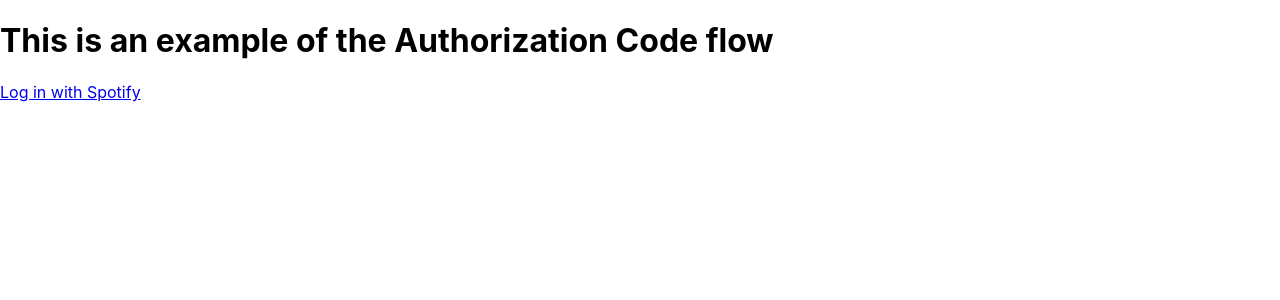
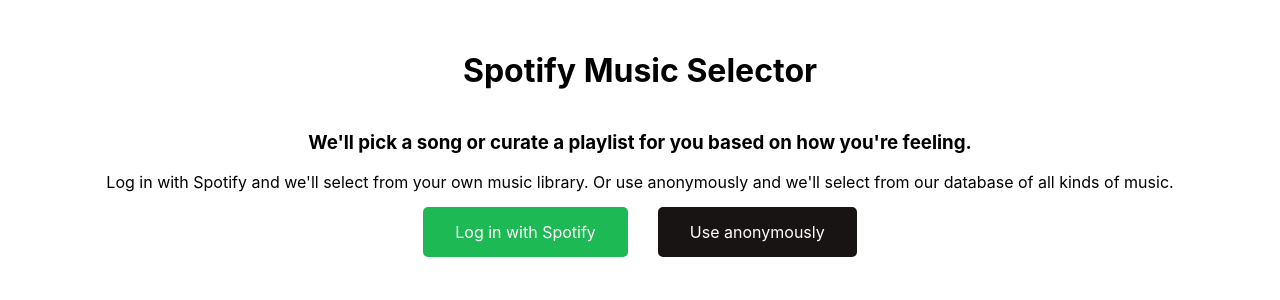
Before and after one commit to selenanguyen/Spotify-Music-Selector, a React (Create React App) app: page / in a window 1280 px wide. Shown: the top 300 px of the page. Built offline with nearby package versions, Linux system fonts and the light colour scheme.

Commit message:
new files

```diff
--- a/src/App.js
+++ b/src/App.js
@@ -1,14 +1,89 @@
 import React, { Component } from 'react';
 import logo from './logo.svg';
+import { UserView } from "./UserView.js";
 import './App.css';
 
+class QuizComponent extends Component {
+  constructor(props) {
+    super(props);
+  }
+  render() {
+    return <h3>Quiz!</h3>
+  }
+}
+class AnonymousView extends Component {
+  constructor(props) {
+    super(props);
+  }
+
+  renderQuiz() {
+    return <QuizComponent />;
+  }
+
+  render() {
+    return <><h1>this is an anonymous user</h1>
+      {this.renderQuiz()}</>
+  }
+}
+
+class LoginView extends Component {
+  constructor(props) {
+    super(props)
+  }
+  render() {
+    const buttonStyle = {
+      color: 'white',
+      border: 'none',
+      margin: '15px',
+      borderRadius: '5px',
+      padding: '15px 32px',
+      textAlign: 'center',
+      textDecoration: 'none',
+      display: 'inline-block',
+      fontSize: '16px'
+    }
+    const spotifyGreen = {
+      backgroundColor: '#1DB954'
+    }
+    const spotifyBlack = {
+      backgroundColor: '#191414'
+    }
+    const divStyle = {
+      display: 'flex',
+      flexDirection: 'row',
+      justifyContent: 'center',
+      textAlign: 'center',
+      alignItems: 'center'
+    }
+    return (
+      <div>
+        <div style={divStyle}><h1>Spotify Music Selector</h1></div>
+        <div style={divStyle}><h3>We'll pick a song or curate a playlist for you based on how you're feeling.</h3></div>
+        <div style={divStyle}><label>Log in with Spotify and we'll select from your own music library. Or use anonymously and we'll select from our database of all kinds of music.</label></div>
+        <div style={{
+          height: '100%',
+          width: '100%',
+          display: 'flex',
+          justifyContent: 'center',
+          flexDirection: 'row'
+        }}><a href="http://localhost:3001/login" style={{
+          ...buttonStyle, ...spotifyGreen
+        }} onClick={() => this.props.login(false)}>Log in with Spotify</a>
+        <a href="http://localhost:3000/#login=true" style={{
+          ...buttonStyle,
+          ...spotifyBlack
+        }} onClick={() => this.props.login(true)}>Use anonymously</a></div>
+
+      </div>
+    )
+  }
+}
 class App extends Component {
   constructor(props) {
     super(props);
     this.state = {
-      name: '',
-      greeting: ''
-
+      isLoggedIn: false,
+      isAnonymous: null
     };
     this.handleChange = this.handleChange.bind(this);
     this.handleSubmit = this.handleSubmit.bind(this);
@@ -42,6 +117,13 @@
       .then(state => this.setState(state));
   }
 
+  login(isAnonymous) {
+    this.setState({
+      isLoggedIn: true,
+      isAnonymous: isAnonymous
+    })
+  }
+
   getSongs() {
     // fetch(`/api/getSongs`)
     // .then(response => response.json())
@@ -49,11 +131,24 @@
   }
 
   render() {
+    const getComponent = () => {
+      if (this.getHashParams().token) {
+        return <UserView />
+      }
+      if (this.state.isAnonymous) {
+        return <AnonymousView />
+      }
+      return <LoginView login={this.login.bind(this)} />
+    }
     return (
-      <div id="login">
-        <h1>This is an example of the Authorization Code flow</h1>
-        <a href="http://localhost:3001/login" class="btn btn-primary">Log in with Spotify</a>
-      </div>
+      <div style={{
+        height: '100%',
+        marginTop: "30px",
+        display: 'flex',
+        alignItems: 'center',
+        justifyContent: 'center'
+      }}>{getComponent()}</div>
+    )
 
 
       // <div className="App">
@@ -83,7 +178,6 @@
       //     </a>
       //   </header>
       // </div>
-    );
   }
 }
 
--- /dev/null
+++ b/src/QuizComponent.js
@@ -0,0 +1,10 @@
+import React, { Component } from 'react';
+
+export class QuizComponent extends Component {
+  constructor(props) {
+    super(props);
+  }
+  render() {
+    return <h3>Quiz!</h3>
+  }
+}
--- /dev/null
+++ b/src/UserView.js
@@ -0,0 +1,153 @@
+import React, { Component } from 'react';
+import logo from './logo.svg';
+import './App.css';
+import { QuizComponent } from "./QuizComponent.js";
+
+class ViewPlaylists extends Component {
+  constructor(props) {
+    this.state = {
+      playlists: null
+    }
+  }
+  componentWillMount() {
+    if (!this.state.playlists) {
+      // fetch playlists and playlist tracks
+    }
+  }
+  render() {
+    return <>playlists go here</>
+  }
+}
+export class UserView extends Component {
+  constructor(props) {
+    super(props);
+    this.state = {
+      userProfile: null,
+      isViewingPlaylists: false,
+      isGettingMusic: false
+    }
+  }
+  componentWillMount() {
+    if (!this.state.userProfile) {
+      fetch(`/api/getUser`)
+      .then(response => response.json())
+      .then(jsonresponse => {
+        console.log("RECEIVED IN CLIENT:", jsonresponse);
+        this.setState({
+          ...this.state,
+          userProfile: jsonresponse
+        })
+      });
+    }
+  }
+  render() {
+    const buttonStyle = {
+      marginTop: '40px',
+      color: 'white',
+      border: 'none',
+      borderRadius: '5px',
+      padding: '15px 32px',
+      textAlign: 'center',
+      textDecoration: 'none',
+      display: 'inline-block',
+      fontSize: '16px'
+    }
+    const selectMusicButtonStyle = {
+      backgroundColor: '#555555'
+    }
+    const viewPlaylistsButtonStyle = {
+      backgroundColor: '#e7e7e7',
+      color: 'black'
+    }
+    const outerDivStyle = {
+      display: 'flex',
+      flexDirection: 'column',
+      justifyContent: 'center',
+      textAlign: 'center',
+      alignItems: 'center'
+    }
+    const rowStyle = {
+      display: 'flex',
+      flexDirection: 'row',
+      justifyContent: 'center'
+    }
+    const columnStyle = {
+      display: 'flex',
+      flexDirection: 'column',
+      justifyContent: 'center'
+    }
+    const verticalCenter = {
+      display: 'flex',
+      flexDirection: 'column',
+      justifyContent: 'center'
+    }
+    const rightAlignStyle = {
+      textAlign: 'right'
+    }
+    const leftAlignStyle = {
+      textAlign: 'left'
+    }
+    if (!this.state.userProfile) {
+      return (
+        <div><h2>Loading your profile...</h2></div>
+      )
+    }
+    if (this.state.isViewingPlaylists) {
+      return <ViewPlaylists />
+    }
+    if (this.state.isGettingMusic) {
+      return <QuizComponent />
+    }
+    return (
+      <div style={outerDivStyle}>
+        <div style={rowStyle}>
+          <div style={{
+            ...verticalCenter,
+            marginRight: "10px"
+            }}><img className="media-object" width="150" src={this.state.userProfile.images.length && this.state.userProfile.images[0].url} /></div>
+          <div style={{
+            ...verticalCenter,
+            marginLeft: "10px"
+            }}><h1>Welcome, {this.state.userProfile.display_name}</h1></div>
+        </div>
+      <div style={{
+        display: "block",
+        marginTop: '20px'
+      }}>
+        <div style={rowStyle}>
+          <div style={columnStyle}>
+            <div style={rightAlignStyle}><dt>Email</dt></div>
+            <div style={rightAlignStyle}><dt>Followers</dt></div>
+            <div style={rightAlignStyle}><dt>Subscription level</dt></div>
+            <div style={rightAlignStyle}><dt>Spotify URI</dt></div>
+            <div style={rightAlignStyle}><dt>Country</dt></div>
+            <div style={rightAlignStyle}><a href="http://localhost:3001/login" style={{
+          ...buttonStyle, ...selectMusicButtonStyle
+        }} onClick={() => this.setState({
+          ...this.state,
+          isGettingMusic: true
+        })}>Get music</a></div>
+          </div>
+          <div style={columnStyle}>
+            <div style={leftAlignStyle}><dd>{this.state.userProfile.email}</dd></div>
+            <div style={leftAlignStyle}><dd>{this.state.userProfile.followers.total}</dd></div>
+            <div style={leftAlignStyle}><dd>{this.state.userProfile.product}</dd></div>
+            <div style={leftAlignStyle}><dd><a href={this.state.userProfile.uri}>{this.state.userProfile.uri}</a></dd>
+            <div style={leftAlignStyle}><dd>{this.state.userProfile.country}</dd></div>
+            <div style={leftAlignStyle}><a href="http://localhost:3000/#login=true" style={{
+          ...buttonStyle,
+          ...viewPlaylistsButtonStyle,
+          marginLeft: '40px'
+        }} onClick={() => this.setState({
+          ...this.state,
+          isViewingPlaylists: true
+        })}>View previously curated playlists</a></div>
+          </div>
+        </div>
+      </div>
+      </div>
+
+      </div>
+    )
+  }
+}
```
Also changed, not shown: 1 other file (tests, documents, lock files or other folders).
